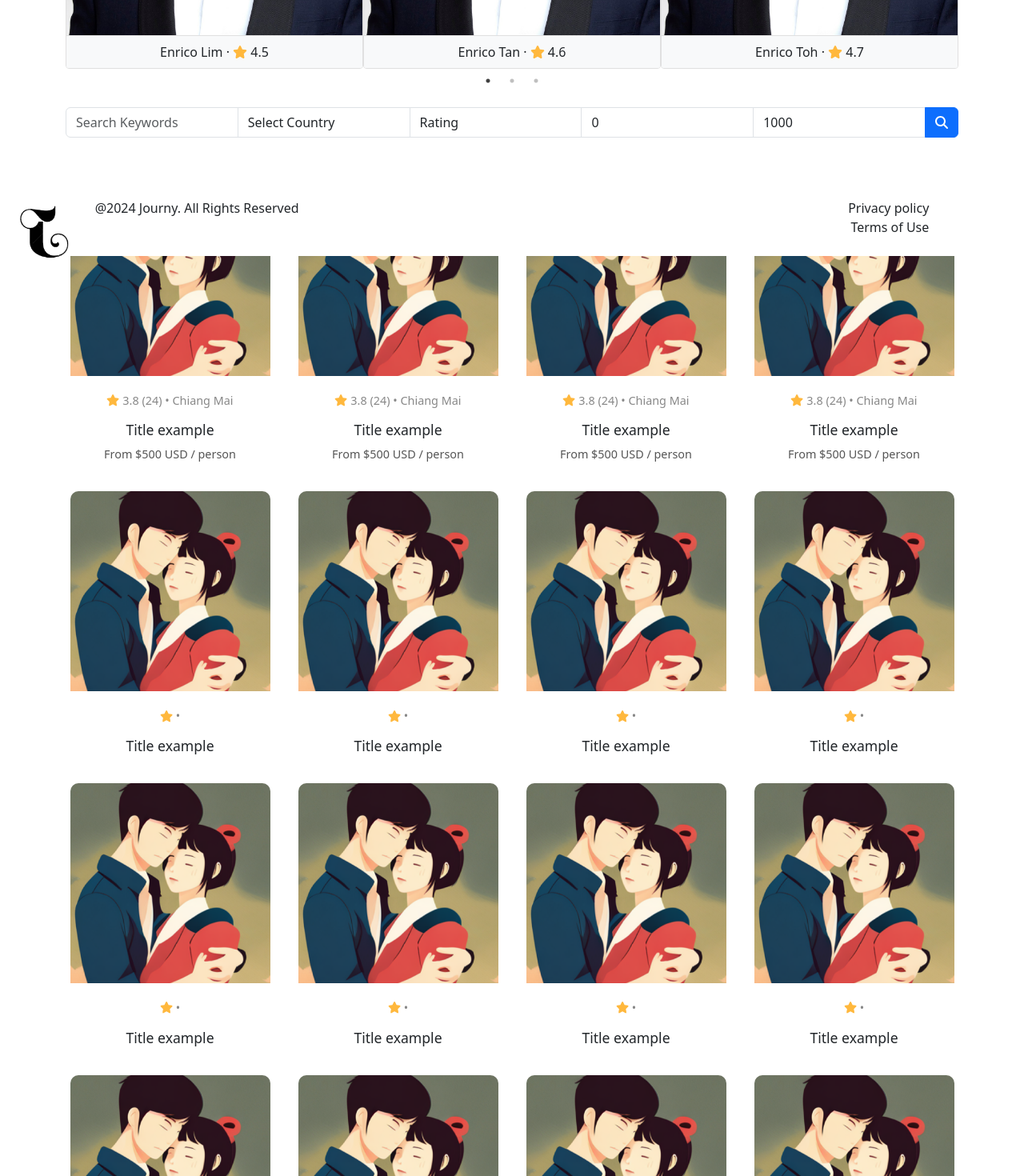
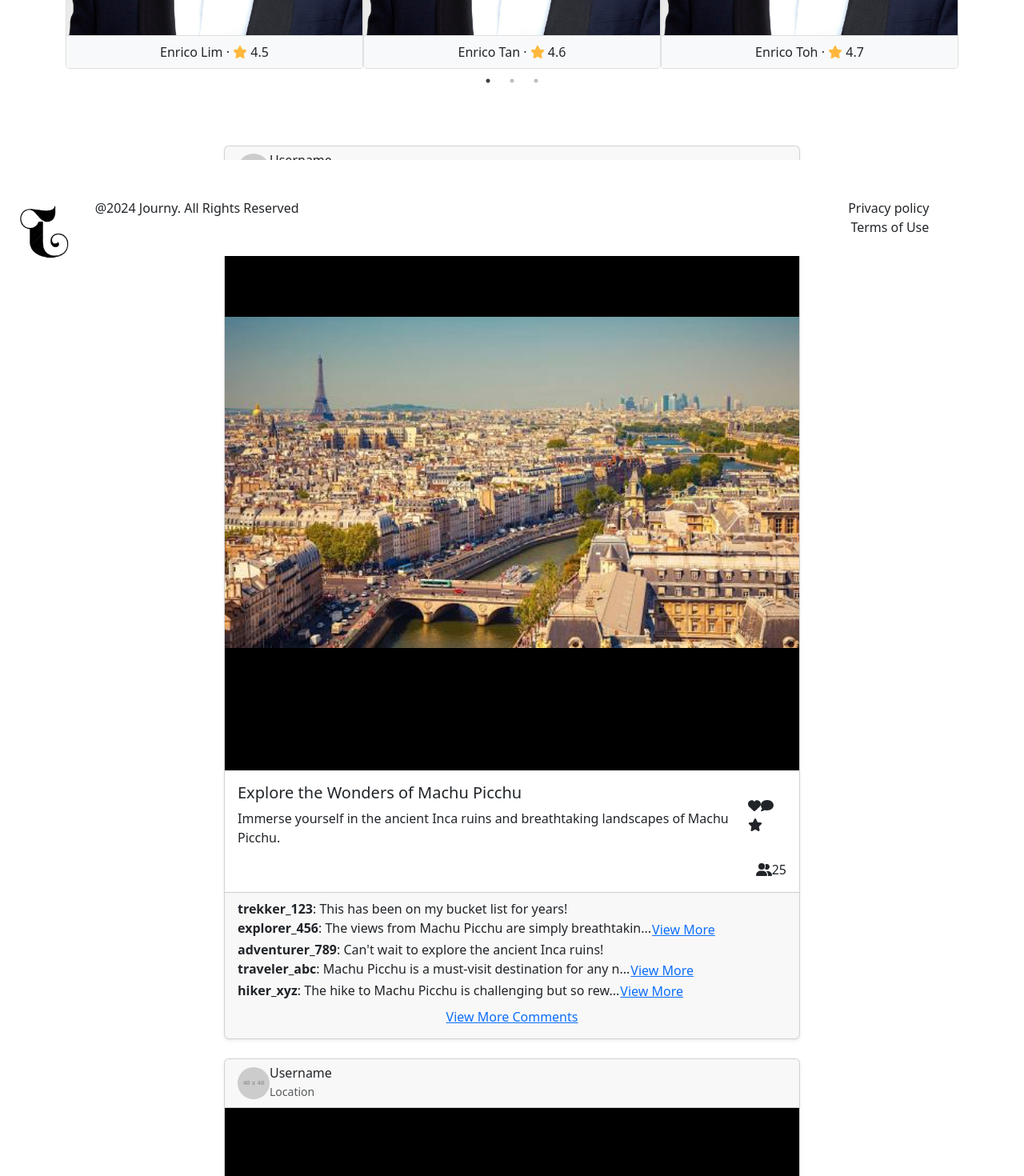
Before and after one commit to weihanyeo/Journy-travelplanner-Frontend, a Next.js app: page /Discover in a window 1280 px wide. Shown: the part 480-1950 px from the top of the page at 80% size. Built offline with nearby package versions, Linux system fonts and the light colour scheme.

Commit message:
changed the discover page.

```diff
--- /dev/null
+++ b/src/components/Post.jsx
@@ -0,0 +1,184 @@
+import React, { useState } from "react";
+import { FontAwesomeIcon } from "@fortawesome/react-fontawesome";
+import {
+  faHeart,
+  faComment,
+  faStar,
+  faUserGroup,
+} from "@fortawesome/free-solid-svg-icons";
+
+const Post = () => {
+  const [expandedComments, setExpandedComments] = useState(false);
+  const [expandedCommentIndex, setExpandedCommentIndex] = useState(-1);
+  const MAX_COMMENTS_SHOWN = 5;
+
+  // Fake post details
+  const postTitle = "Explore the Wonders of Machu Picchu";
+  const postDescription =
+    "Immerse yourself in the ancient Inca ruins and breathtaking landscapes of Machu Picchu.";
+  const postImageUrl = "/paris.jpg";
+  const postImageNewTab = "https://www.example.com/machu-picchu";
+  const postRating = "4.9";
+  const postReviewCount = "(218)";
+  const postTravelers = 25;
+  const postTotalExpense = "$2,500 USD";
+  const postTags = ["adventure", "history"];
+  const postLikes = 1247;
+  const postComments = [
+    {
+      username: "trekker_123",
+      text: "This has been on my bucket list for years!",
+    },
+    {
+      username: "explorer_456",
+      text: "The views from Machu Picchu are simply breathtaking!",
+    },
+    {
+      username: "adventurer_789",
+      text: "Can't wait to explore the ancient Inca ruins!",
+    },
+    {
+      username: "traveler_abc",
+      text: "Machu Picchu is a must-visit destination for any nature lover.",
+    },
+    {
+      username: "hiker_xyz",
+      text: "The hike to Machu Picchu is challenging but so rewarding!",
+    },
+    {
+      username: "historian_123",
+      text: "Fascinating to learn about the history and culture of the Incas.",
+    },
+    {
+      username: "photographer_456",
+      text: "Capturing the perfect shot at Machu Picchu is a real challenge!",
+    },
+    {
+      username: "wanderer_789",
+      text: "I can't wait to get lost in the stunning landscapes of Machu Picchu.",
+    },
+    {
+      username: "explorer_abc",
+      text: "This trip is going to be the adventure of a lifetime!",
+    },
+    {
+      username: "adventurer_xyz",
+      text: "Machu Picchu has been on my travel list for as long as I can remember.",
+    },
+  ];
+
+  const toggleExpandComments = () => {
+    setExpandedComments(!expandedComments);
+  };
+
+  const toggleExpandComment = (index) => {
+    setExpandedCommentIndex(index === expandedCommentIndex ? -1 : index);
+  };
+
+  return (
+    <div className="card mx-auto shadow-sm mw-90" style={{ maxWidth: "720px" }}>
+      <div className="card-header d-flex align-items-center mw-90">
+        <img
+          src="https://via.placeholder.com/40"
+          className="rounded-circle mr-2"
+          alt="User"
+        />
+        <div>
+          <h6 className="mb-0">Username</h6>
+          <small className="text-muted">Location</small>
+        </div>
+      </div>
+      <div
+        style={{
+          width: "100%", // Set width to 100% to match parent div
+          height: "720px", // Set height as desired
+          overflow: "hidden",
+          position: "relative",
+        }}
+      >
+        <a
+          href={postImageNewTab}
+          target="_blank"
+          rel="noopener noreferrer"
+          style={{
+            display: "block",
+            width: "100%", // Set width to 100% to match parent div
+            height: "100%", // Set height to 100% to fill the container
+          }}
+        >
+          <img
+            src={postImageUrl}
+            style={{
+              width: "100%",
+              height: "100%",
+              objectFit: "contain",
+              objectPosition: "center",
+              backgroundColor: "black",
+            }}
+            alt={postTitle}
+          />
+        </a>
+      </div>
+      <div className="card-body">
+        <div className="d-flex justify-content-between align-items-center">
+          <div>
+            <h5 className="card-title">{postTitle}</h5>
+            <p className="card-text">{postDescription}</p>
+          </div>
+          <div>
+            <FontAwesomeIcon icon={faHeart} className="mr-2" />
+            <FontAwesomeIcon icon={faComment} className="mr-2" />
+            <FontAwesomeIcon icon={faStar} className="mr-2" />
+          </div>
+        </div>
+        <div className="d-flex justify-content-between align-items-center mt-3">
+          <div>
+            <span className="badge badge-primary mr-2">{postTags[0]}</span>
+            <span className="badge badge-primary mr-2">{postTags[1]}</span>
+          </div>
+          <div>
+            <FontAwesomeIcon icon={faUserGroup} className="mr-1" />
+            <span>{postTravelers}</span>
+          </div>
+        </div>
+      </div>
+      <div className="card-footer">
+        <div className="post-comments">
+          {postComments.slice(0, MAX_COMMENTS_SHOWN).map((comment, index) => (
+            <div key={index} className="post-comment">
+              <strong>{comment.username}</strong>:{" "}
+              {expandedCommentIndex === index
+                ? comment.text
+                : comment.text.length > 50
+                ? `${comment.text.substring(0, 50)}...`
+                : comment.text}
+              {comment.text.length > 50 && (
+                <button
+                  className="btn btn-link p-0"
+                  onClick={() => toggleExpandComment(index)}
+                >
+                  {expandedCommentIndex === index ? "View Less" : "View More"}
+                </button>
+              )}
+            </div>
+          ))}
+          {expandedComments &&
+            postComments.slice(MAX_COMMENTS_SHOWN).map((comment, index) => (
+              <div key={index} className="post-comment">
+                <strong>{comment.username}</strong>: {comment.text}
+              </div>
+            ))}
+          {!expandedComments && postComments.length > MAX_COMMENTS_SHOWN && (
+            <div className="d-flex justify-content-center">
+              <button className="btn btn-link" onClick={toggleExpandComments}>
+                View More Comments
+              </button>
+            </div>
+          )}
+        </div>
+      </div>
+    </div>
+  );
+};
+
+export default Post;
--- a/src/pages/Discover/index.jsx
+++ b/src/pages/Discover/index.jsx
@@ -1,14 +1,20 @@
 "use client";
 
-import React, { useState } from 'react';
-import Slider from 'react-slick';
-import Card from '../../components/Card';
-import { FontAwesomeIcon } from '@fortawesome/react-fontawesome';
-import { faChevronLeft, faChevronRight, faMagnifyingGlass } from '@fortawesome/free-solid-svg-icons';
-import AuthorCard from '../../components/AuthorCard';
-import 'slick-carousel/slick/slick.css';
-import 'slick-carousel/slick/slick-theme.css';
-import { Range, getTrackBackground } from 'react-range';
+import React, { useState } from "react";
+import Slider from "react-slick";
+import Card from "../../components/Card";
+import { FontAwesomeIcon } from "@fortawesome/react-fontawesome";
+import {
+  faChevronLeft,
+  faChevronRight,
+  faMagnifyingGlass,
+} from "@fortawesome/free-solid-svg-icons";
+import AuthorCard from "../../components/AuthorCard";
+import "slick-carousel/slick/slick.css";
+import "slick-carousel/slick/slick-theme.css";
+import { Range, getTrackBackground } from "react-range";
+
+import Post from "../../components/Post";
 
 function NextArrow(props) {
   const { className, style, onClick } = props;
@@ -80,24 +86,27 @@ const Index = () => {
     { authorName: "Enrico Goh", rating: "4.0" },
   ];
 
-  const [searchTerm, setSearchTerm] = useState('');
-  const [countryFilter, setCountryFilter] = useState('');
-  const [rating, setRating] = useState('');
+  const [searchTerm, setSearchTerm] = useState("");
+  const [countryFilter, setCountryFilter] = useState("");
+  const [rating, setRating] = useState("");
   const [budget, setBudget] = useState({ min: 0, max: 1000 });
 
   const handleSearch = (event) => {
     event.preventDefault();
-    console.log('Search Term:', searchTerm);
-    console.log('Country Filter:', countryFilter);
-    console.log('Rating:', rating);
-    console.log('Budget:', budget);
+    console.log("Search Term:", searchTerm);
+    console.log("Country Filter:", countryFilter);
+    console.log("Rating:", rating);
+    console.log("Budget:", budget);
   };
 
   const totalCards = 60;
   const [currentPage, setCurrentPage] = useState(1);
-  const cardsPerPage = 12;
+  const cardsPerPage = 5; // Display 5 cards per page
   const totalPages = Math.ceil(totalCards / cardsPerPage);
-  const cardIndices = Array.from({ length: cardsPerPage }, (_, i) => (currentPage - 1) * cardsPerPage + i);
+  const cardIndices = Array.from(
+    { length: cardsPerPage },
+    (_, i) => (currentPage - 1) * cardsPerPage + i
+  );
 
   const paginate = (page) => {
     const start = (page - 1) * cardsPerPage;
@@ -116,11 +125,14 @@ const Index = () => {
   return (
     <div className="container my-5">
       <h2>Trending this week</h2>
-      <div style={{ position: 'relative' }}>
+      <div style={{ position: "relative" }}>
         <Slider {...settings}>
           {authors.map((author, index) => (
-            <div key={index} style={{ padding: '0 20px' }}>
-              <AuthorCard authorName={author.authorName} rating={author.rating} />
+            <div key={index} style={{ padding: "0 20px" }}>
+              <AuthorCard
+                authorName={author.authorName}
+                rating={author.rating}
+              />
             </div>
           ))}
         </Slider>
@@ -129,75 +141,49 @@ const Index = () => {
       {/* Search Bar */}
       <div className="search-filters my-4 mt-5 mb-5">
         <form onSubmit={handleSearch} className="input-group">
-          <input
-            type="text"
-            className="form-control"
-            placeholder="Search Keywords"
-            value={searchTerm}
-            onChange={(e) => setSearchTerm(e.target.value)}
-          />
-          <select className="form-control" value={countryFilter} onChange={(e) => setCountryFilter(e.target.value)}>
-            <option value="">Select Country</option>
-            <option value="Thailand">Thailand</option>
-            <option value="Singapore">Singapore</option>
-            <option value="USA">USA</option>
-          </select>
-
-          <select
-            className="form-control"
-            value={rating}
-            onChange={(e) => setRating(e.target.value)}
-          >
-            <option value="">Rating</option>
-            {[5, 4, 3, 2, 1].map((star) => (
-              <option key={star} value={star}>{`${star} stars & up`}</option>
-            ))}
-          </select>
-
-          <input
-            type="number"
-            className="form-control"
-            placeholder="Min price"
-            value={budget.min}
-            onChange={(e) => handleBudgetChange('min', e.target.value)}
-          />
-          <input
-            type="number"
-            className="form-control"
-            placeholder="Max price"
-            value={budget.max}
-            onChange={(e) => handleBudgetChange('max', e.target.value)}
-          />
-
-          <button type="submit" className="btn btn-primary">
-            <FontAwesomeIcon icon={faMagnifyingGlass} />
-          </button>
+          {/* Search inputs and filters */}
         </form>
       </div>
 
       {/* Itineraries Grid */}
-  {Array.from({ length: 3 }, (_, rowIndex) => (
-        <div key={rowIndex} className="row">
-          {cardIndices.slice(rowIndex * 4, (rowIndex + 1) * 4).map((cardIndex) => (
-            <div key={cardIndex} className="col-lg-3 col-md-4 col-sm-6 mb-4">
-              <Card />
+      <div className="row">
+        {cardIndices.map((cardIndex) => (
+          <div key={cardIndex} className="col-12 mb-4">
+            <Post />
           </div>
         ))}
       </div>
-      ))}
 
       {/* Pagination */}
       <nav aria-label="Page navigation">
         <ul className="pagination justify-content-center">
           {Array.from({ length: totalPages }, (_, i) => i + 1).map((number) => (
-            <li key={number} className={`page-item ${currentPage === number ? 'active' : ''}`}>
-              <button className="page-link" onClick={() => handlePageChange(number)}>
+            <li
+              key={number}
+              className={`page-item ${currentPage === number ? "active" : ""}`}
+            >
+              <button
+                className="page-link"
+                onClick={() => handlePageChange(number)}
+              >
                 {number}
               </button>
             </li>
           ))}
         </ul>
       </nav>
+
+      {/* View More Button */}
+      {currentPage < totalPages && (
+        <div className="text-center">
+          <button
+            className="btn btn-primary"
+            onClick={() => handlePageChange(currentPage + 1)}
+          >
+            View More
+          </button>
+        </div>
+      )}
     </div>
   );
 };
```
Also changed, not shown: public/gray-user-profile-icon.png (added), public/paris.jpg (added). Lines whose indentation alone changed are shown as unchanged.
